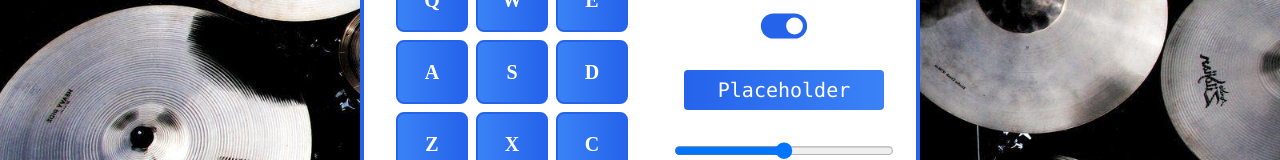
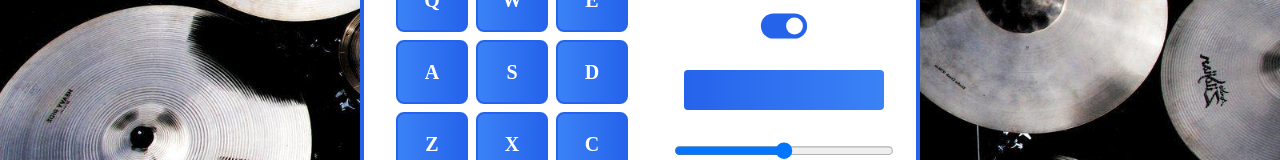
Before and after one commit to harmonify/drum-machine, a React (Create React App) app: page / in a window 1280 px wide. Shown: the part 346-506 px from the top of the page. Built offline with nearby package versions, Linux system fonts and the light colour scheme.

Commit message:
finished DisplayLabel and its state

```diff
--- a/src/components/DisplayLabel.jsx
+++ b/src/components/DisplayLabel.jsx
@@ -1,7 +1,11 @@
+import { useGlobalState } from '../hooks/useGlobalState';
+
 export function DisplayLabel() {
+  const [state] = useGlobalState();
+
   return (
     <div className="flex justify-center items-center min-w-40 min-h-8 bg-gradient-to-r from-blue-600 to-blue-500 rounded font-mono text-xl text-white" id="display">
-      Placeholder
+      {state.display}
     </div>
   )
 }
```
